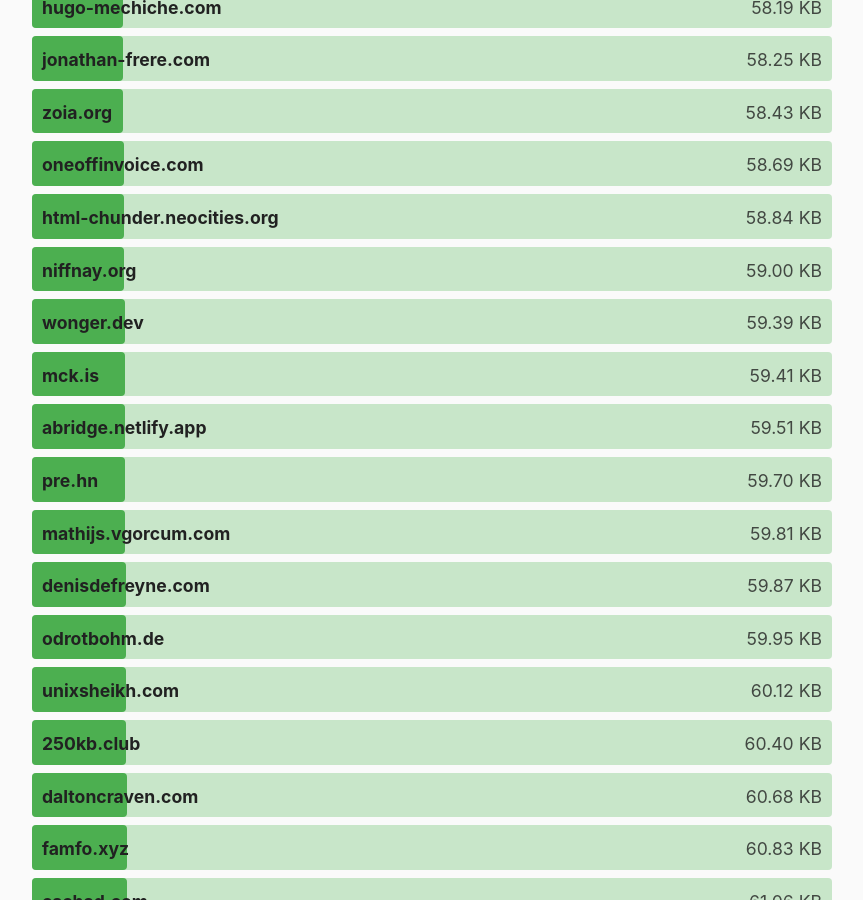
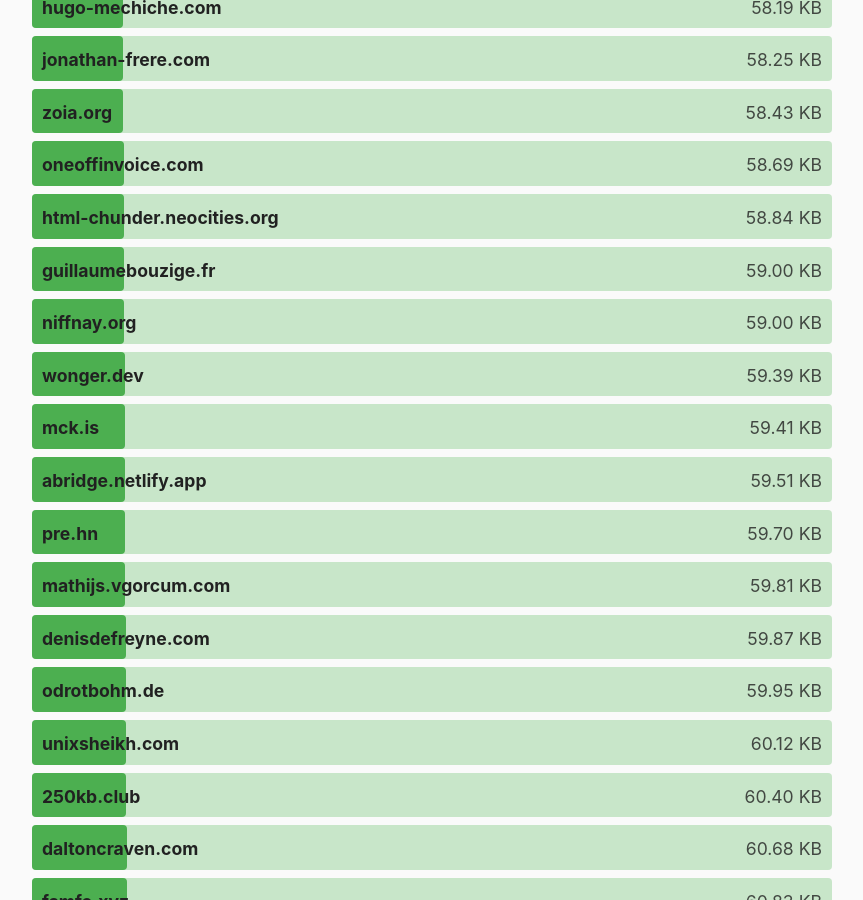
Before and after one commit to kevquirk/512kb.club, a Jekyll site: the page built from index.md, in a window 1280 px wide and 900 px high, scrolled down 17575 px. Shown: the whole window, without its empty margins (208-1071 px from the left). Built offline with Jekyll 4.4.1, drawn with Linux system fonts in a browser that asks for light colours.

Commit message:
Update sites.yml

```diff
--- a/_data/sites.yml
+++ b/_data/sites.yml
@@ -1,3 +1,8 @@
+- domain: guillaumebouzige.fr
+  url: https://www.guillaumebouzige.fr/
+  size: 59
+  last_checked: 2025-11-06
+
 - domain: 0xedward.io
   url: https://0xedward.io/
   size: 41.02
```
